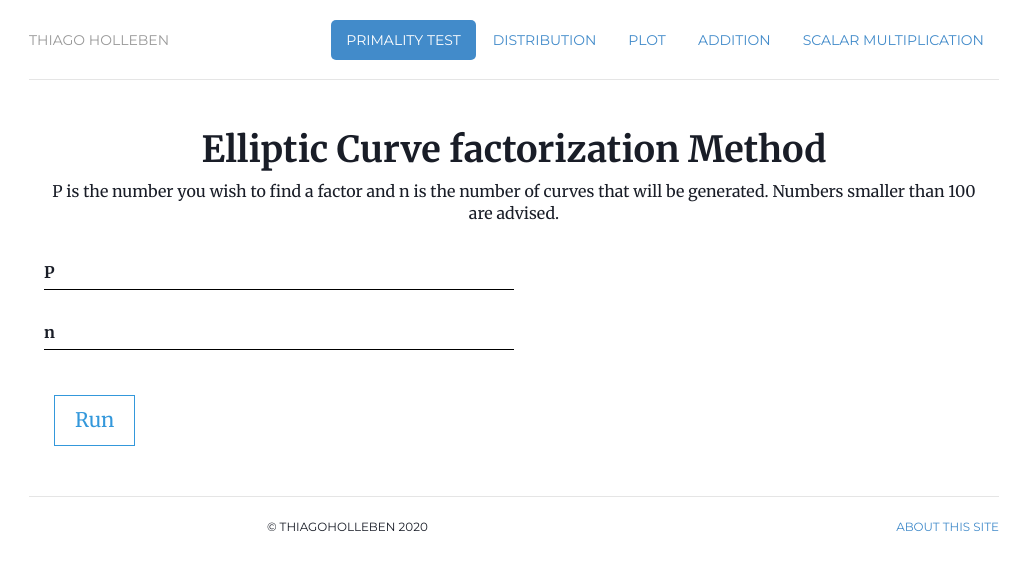
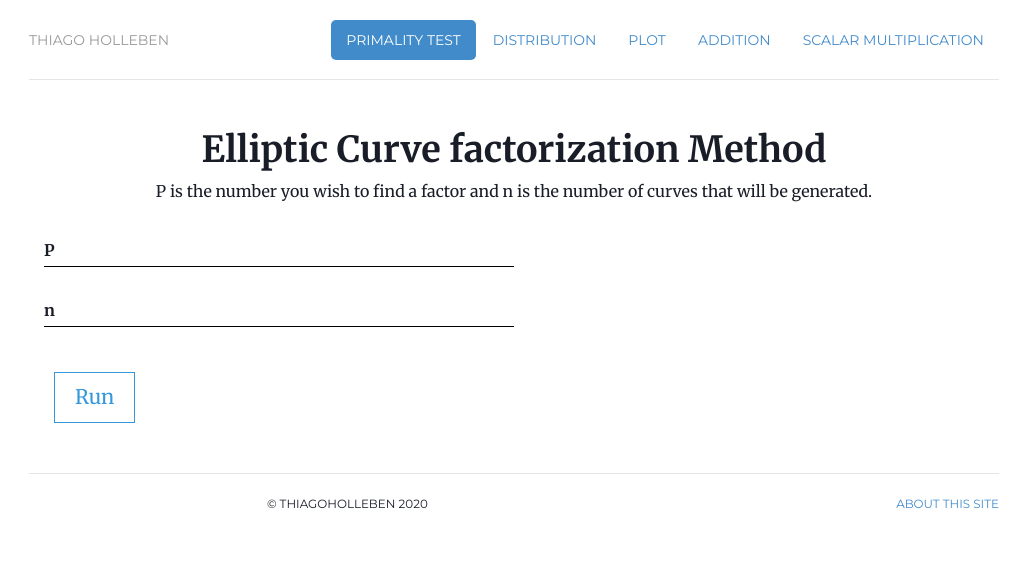
Before and after one commit to hollebenthiago/ecc, a Jekyll site: the page built from index_primality.html, in a window 1280 px wide. Shown: the top 570 px of the page, without its empty margins (126-1156 px from the left). Built offline with Jekyll 4.4.1, drawn with Linux system fonts in a browser that asks for light colours; a script that is not in the unit is left out.

Commit message:
primality test fixed

```diff
--- a/index_primality.html
+++ b/index_primality.html
@@ -13,7 +13,7 @@
             <h1>Elliptic Curve factorization Method</h1>
         </div>
         <div class='intro'>
-            <p>P is the number you wish to find a factor and n is the number of curves that will be generated. Numbers smaller than 100 are advised.</p>
+            <p>P is the number you wish to find a factor and n is the number of curves that will be generated.</p>
         </div>
 
         <div class='form'>
```
